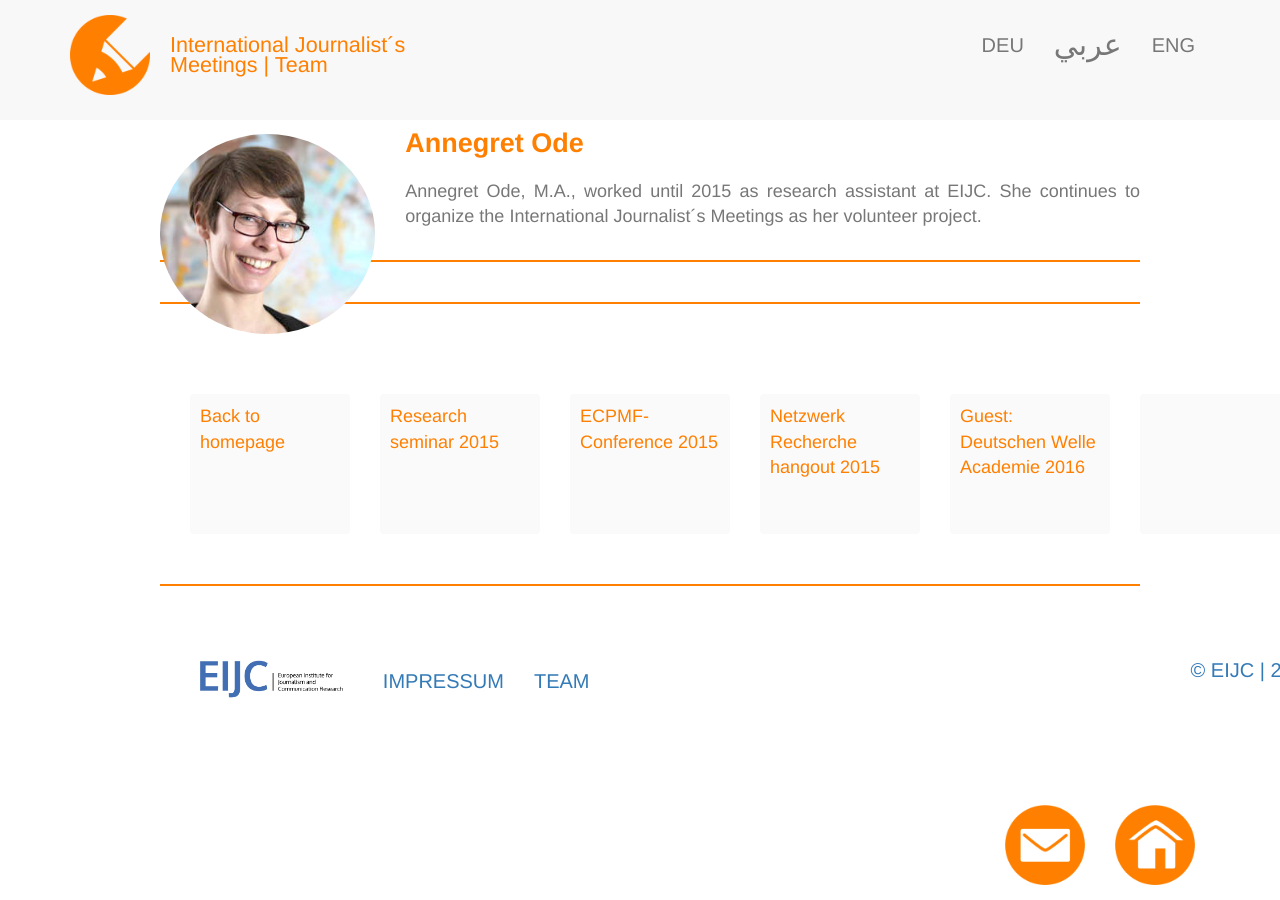
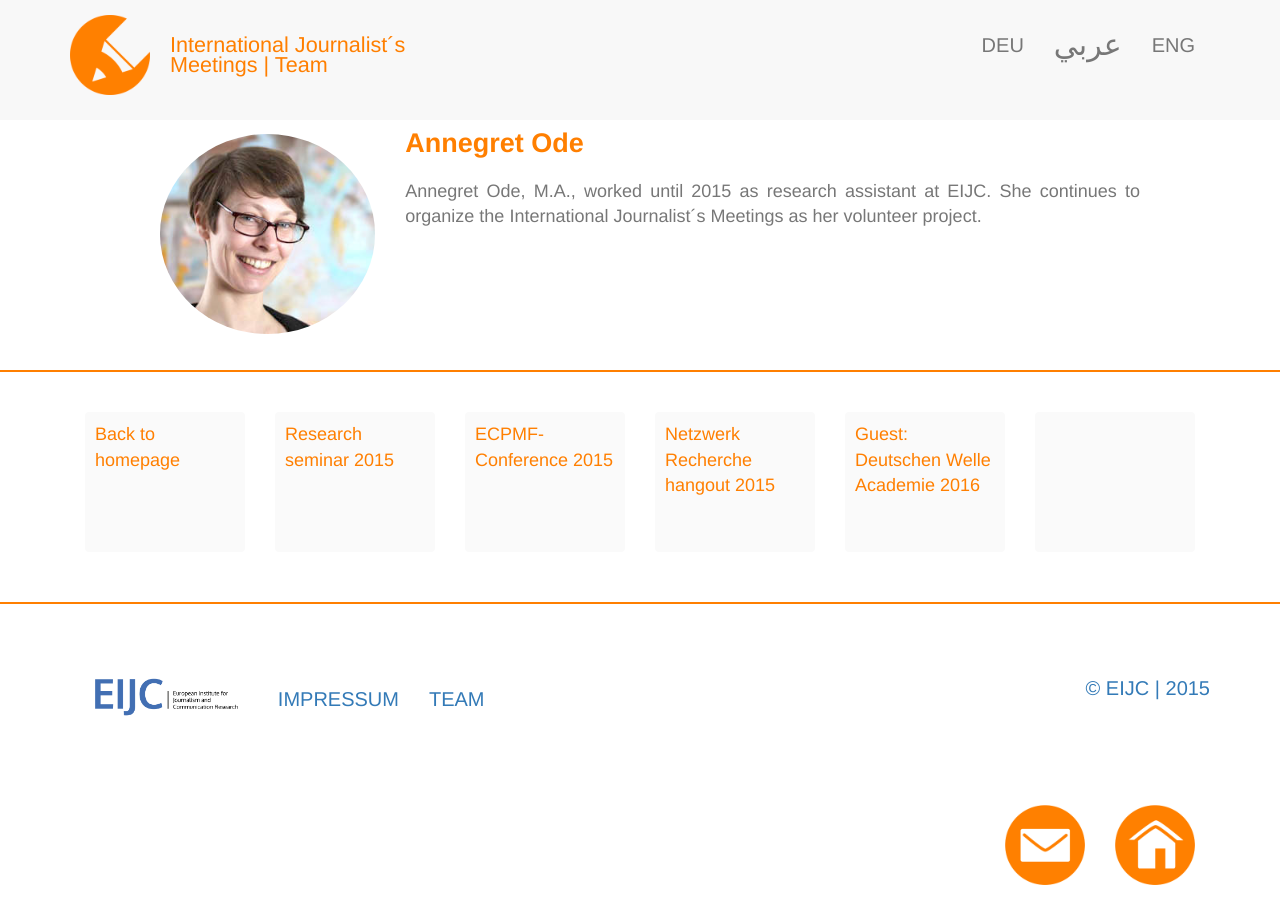
Before and after one commit to EIJC/TIJ, a Jekyll site: the page built from en/team.html, in a window 1280 px wide and 900 px high, scrolled down 723 px. Built offline with Jekyll 4.4.1, drawn with Linux system fonts in a browser that asks for light colours; nearby versions of some CDN libraries.

Commit message:
Update team.html

```diff
--- a/en/team.html
+++ b/en/team.html
@@ -18,6 +18,4 @@ language: en
 <h3>Annegret Ode</h3>
 <p class="text-justify">Annegret Ode, M.A., worked until 2015 as research assistant at EIJC. She continues to organize the International Journalist´s Meetings as her volunteer project.</p>
 
-
-
-<div class="divider"></div>
+</div>
```
